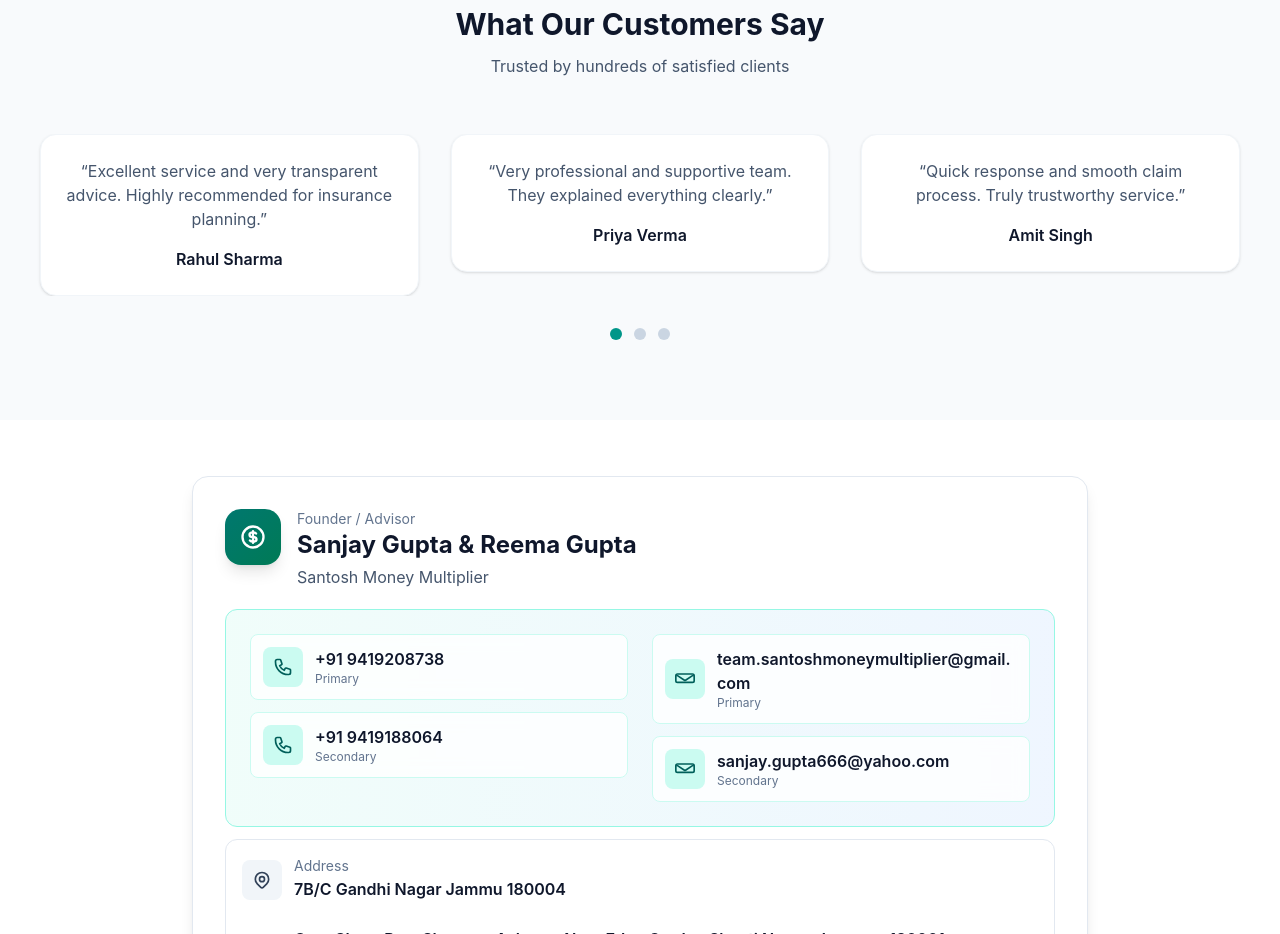
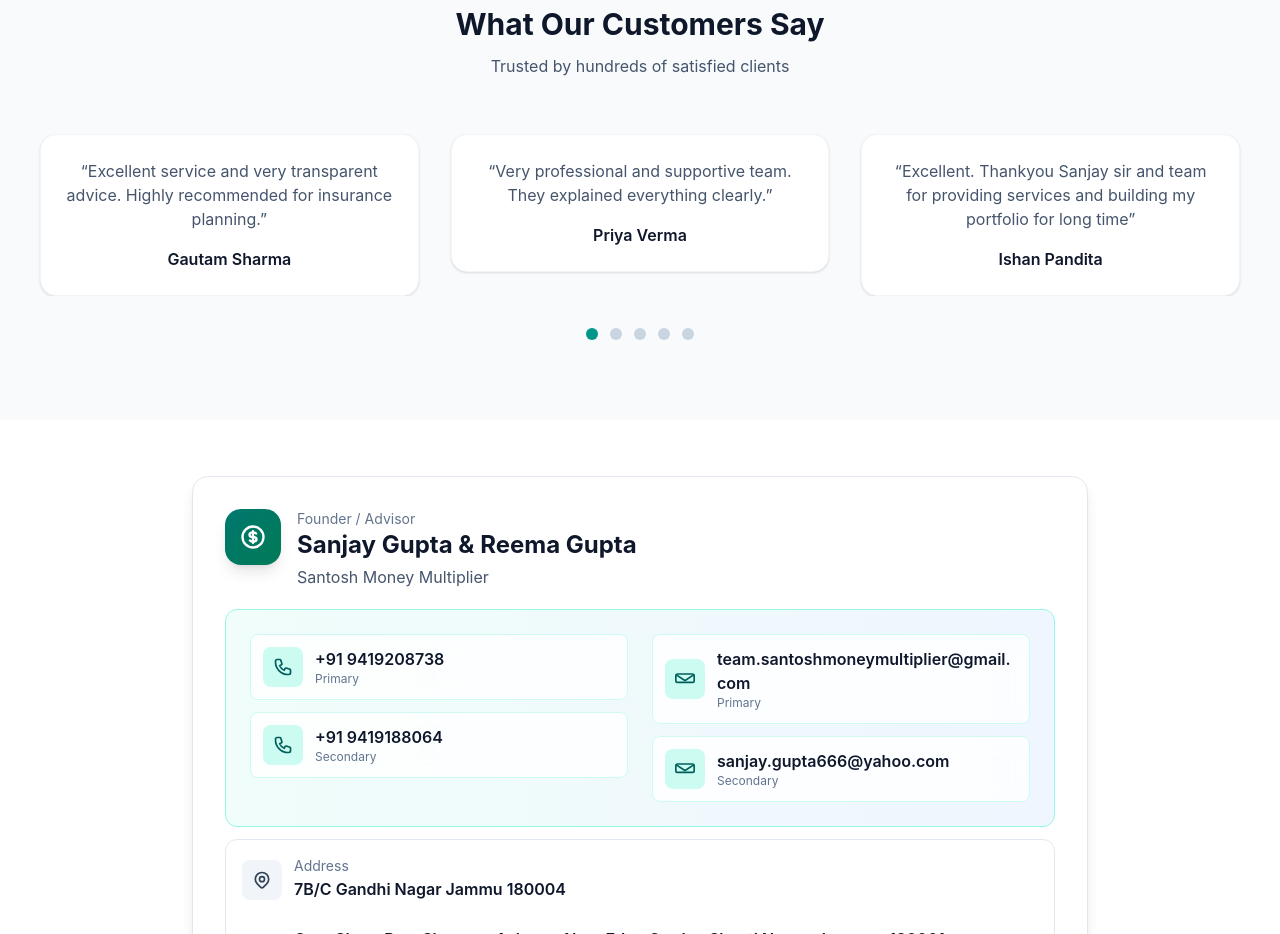
Before and after one commit to ishanpandita/santosh-money-multipliers, a Next.js app: page / in a window 1280 px wide. Shown: the part 3300-4234 px from the top of the page. Built offline with nearby package versions, Linux system fonts and the light colour scheme.

Commit message:
few changes

```diff
--- a/src/components/testimonials.tsx
+++ b/src/components/testimonials.tsx
@@ -4,12 +4,16 @@ import { useState, useRef } from "react";
 
 const reviews = [
   {
-    name: "Rahul Sharma",
+    name: "Gautam Sharma",
     text: "Excellent service and very transparent advice. Highly recommended for insurance planning.",
   },
   {
     name: "Priya Verma",
     text: "Very professional and supportive team. They explained everything clearly.",
+  },
+  {
+    name: "Ishan Pandita",
+    text: "Excellent. Thankyou Sanjay sir and team for providing services and building my portfolio for long time"
   },
   {
     name: "Amit Singh",
@@ -18,6 +22,10 @@ const reviews = [
   {
     name: "Neha Kapoor",
     text: "Best financial guidance I’ve received. Very honest and reliable.",
+  },
+  {
+    name: "Umar Sadiq",
+    text: "Got the best and chepeast insurance with all benefits for my car "
   },
   {
     name: "Sandeep Mehta",
```
